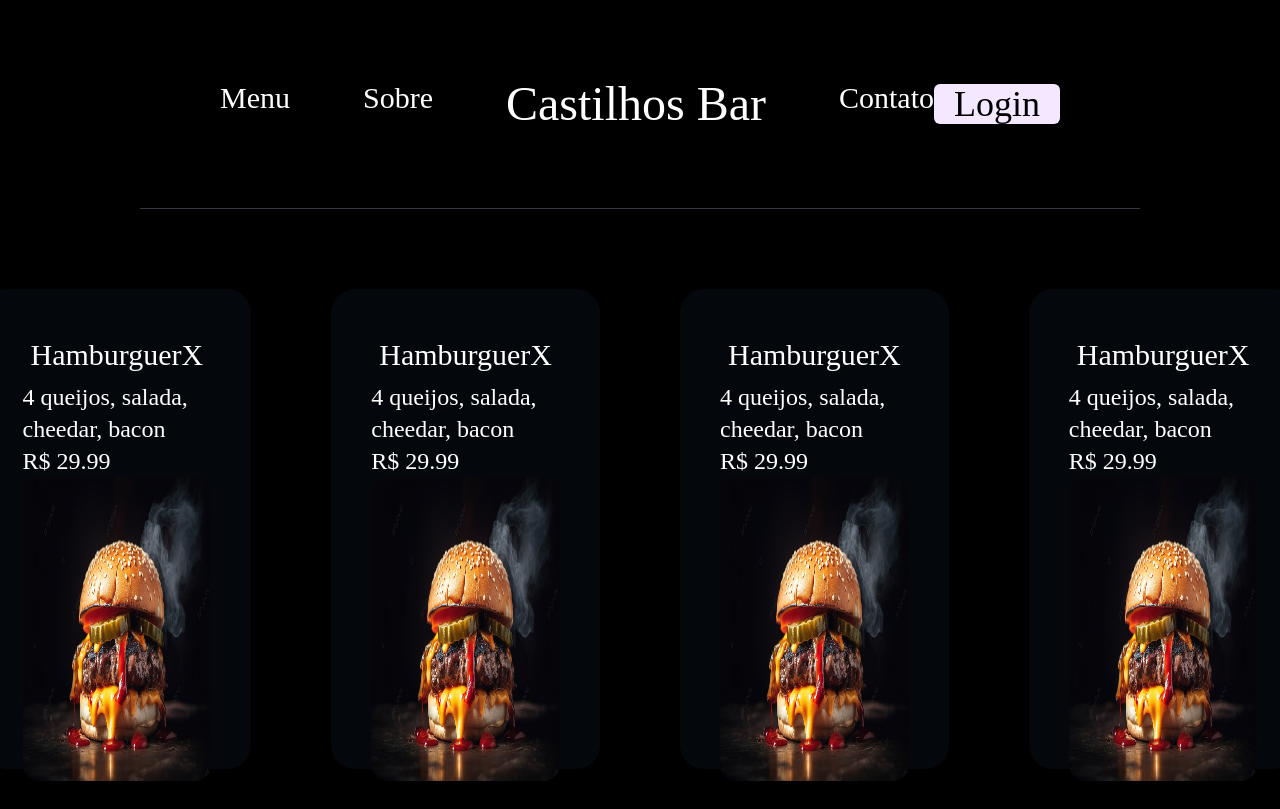
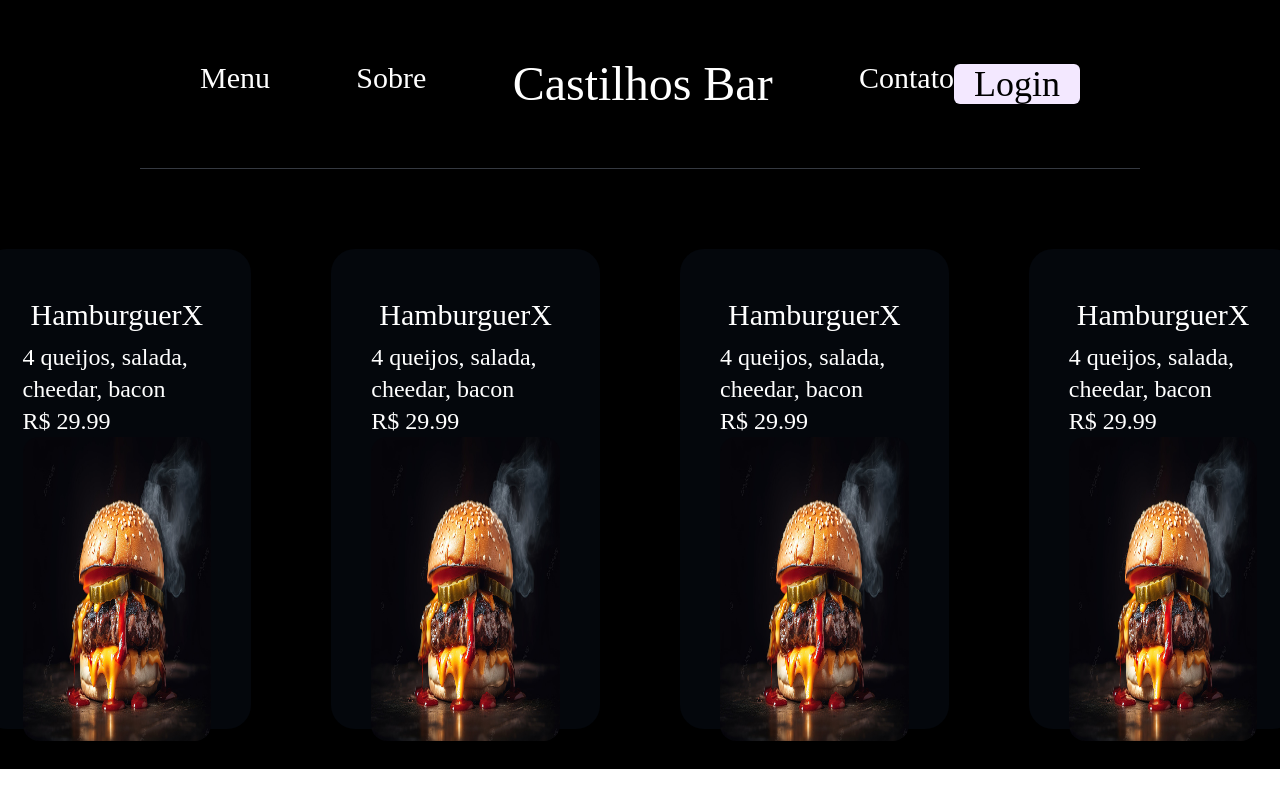
Before and after one commit to felipenewplayer/CastilhosBar, a React (Vite) app: page / in a window 1280 px wide. Shown: the top 809 px of the page. Built offline with nearby package versions, Linux system fonts and the light colour scheme; a web font is replaced by a local one.

Commit message:
Update Banner.jsx

```diff
--- a/src/assets/components/Banner.jsx
+++ b/src/assets/components/Banner.jsx
@@ -1,9 +1,9 @@
 import { Login } from "./pages/Login";
 
 export const Banner = () => {
-    return (
-        <div className="bg-black p-4 sm:p-6 md:p-10 lg:p-15 xl:p-20 flex flex-col lg:flex-row xl:flex-row justify-between items-center border-b border-gray-500/50 mb-10">
-            <div className="flex flex-col lg:flex-row xl:flex-row sm:flex-grow justify-between sm:w-auto w-full text-center">
+    return(
+        <div className="bg-black p-4 sm:p-6 md:p-10 lg:p-15 flex flex-col sm:flex-row justify-between items-center border-b border-gray-500/50 mb-10">
+            <div className="flex flex-row sm:flex-grow justify-between sm:w-auto w-full text-center">
                 <a className="text-white text-xl sm:text-3xl md:text-3xl" href="">Menu</a>
                 <a className="text-white text-xl sm:text-3xl md:text-3xl" href="">Sobre</a>
                 <a className="text-white text-3xl sm:text-5xl md:text-5xl" href="">Castilhos Bar</a>
@@ -13,5 +13,5 @@ export const Banner = () => {
                 <Login />
             </div>
         </div>
-    );
+    )
 }
```
